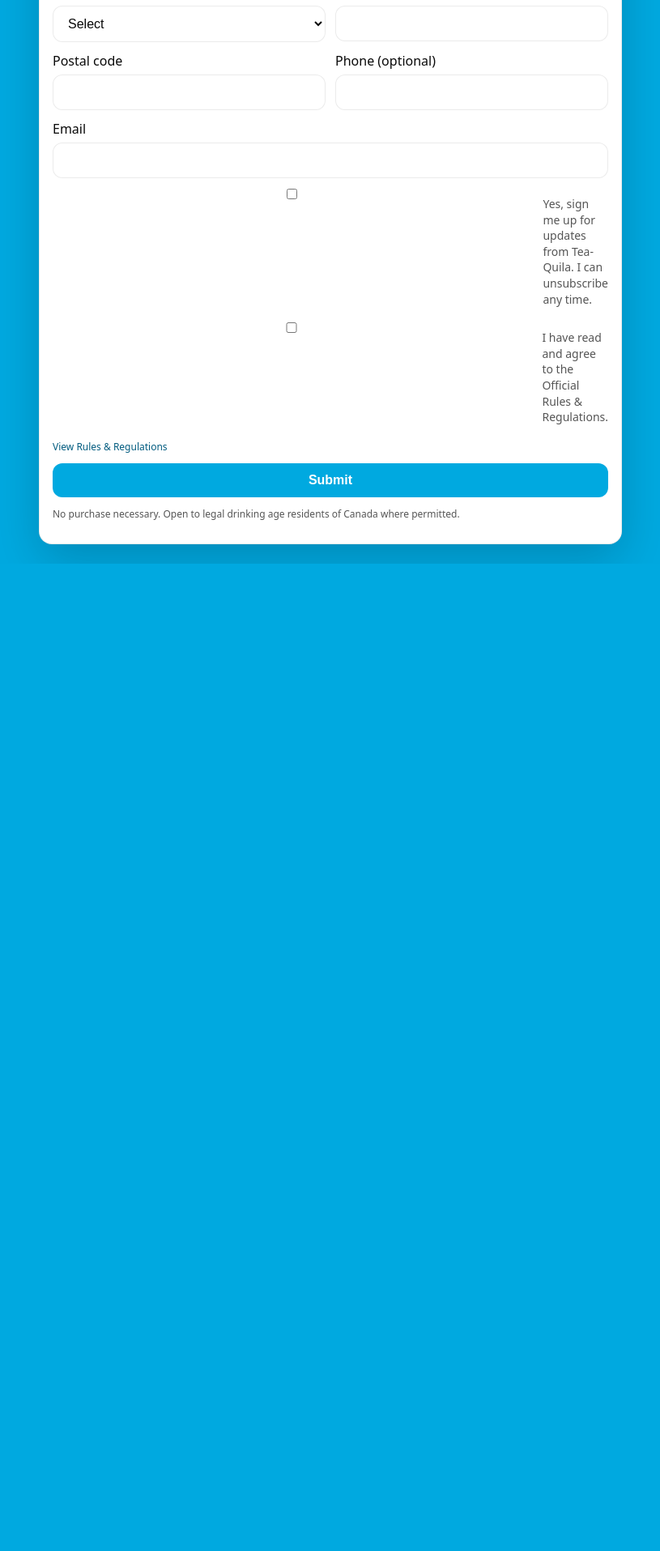
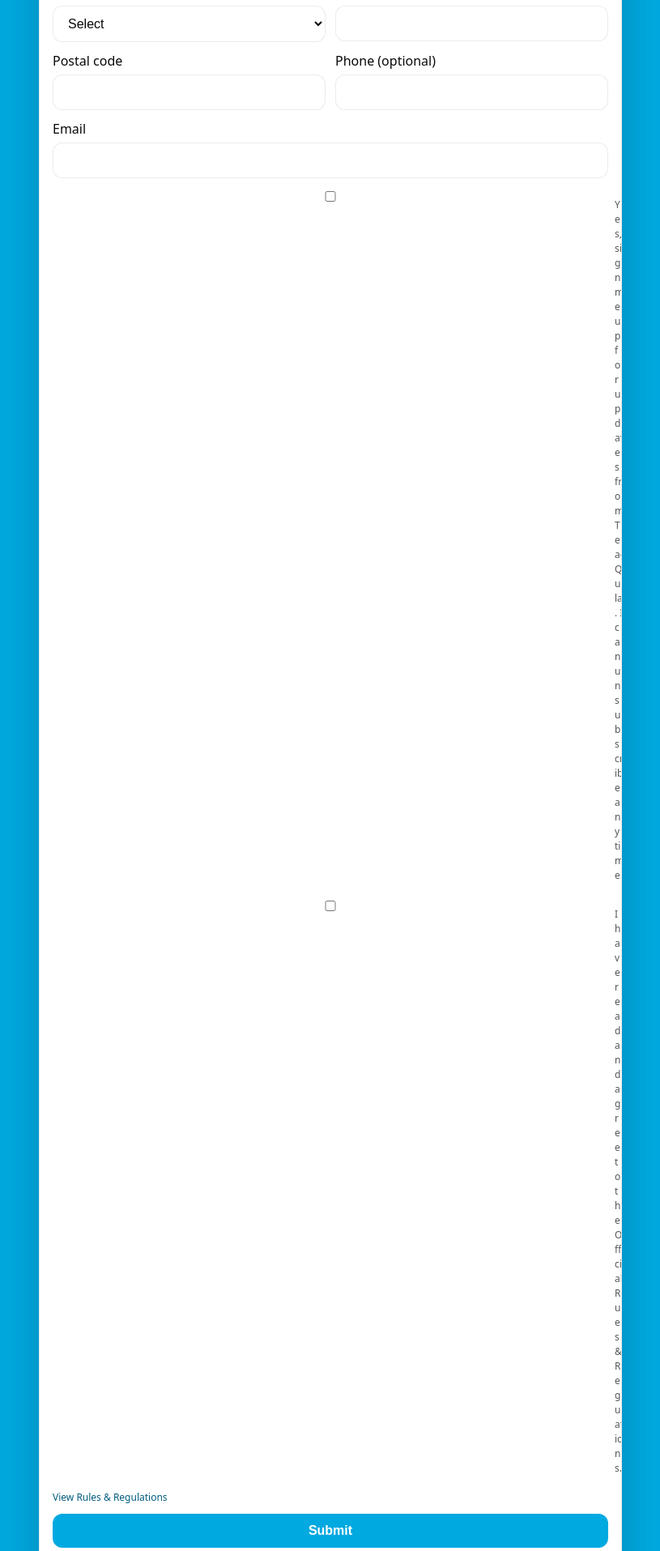
Before and after one commit to fhajiyev777/tea-quila-contest, a Flask app: template templates/index.html in a window 1280 px wide. Shown: the part 900-2815 px from the top of the page at 81% size, without its empty margins (232-1047 px from the left). Before the commit the page ends 1596 px from the top, so only its background shows below. Run offline with Flask 3, Linux system fonts and the light colour scheme; the template is opened without the code that fills it, so the values that code supplies are empty.

Commit message:
Update style.css

```diff
--- a/static/style.css
+++ b/static/style.css
@@ -35,22 +35,23 @@ a:hover{text-decoration:underline}
 .sorry{padding:48px 16px;text-align:center}
 /* Checkbox alignment */
 .actions{display:flex;align-items:flex-start;justify-content:space-between;gap:12px;flex-wrap:wrap;margin:8px 0 4px}
-.checkbox{display:flex;align-items:flex-start;gap:8px;margin:8px 0}
-.checkbox input[type="checkbox"]{margin-top:2px}
-/* Fix checkbox alignment */
 .checkbox {
   display: flex;
   align-items: flex-start;
-  margin: 10px 0;
+  width: 100%;
+  margin: 12px 0;
 }
 
 .checkbox input[type="checkbox"] {
-  margin: 3px 6px 0 0; /* top/right/bottom/left */
+  flex: 0 0 auto;
+  margin: 4px 8px 0 0;
 }
 
 .checkbox label {
-  flex: 1;
+  flex: 1 1 auto;
+  display: block;
   text-align: left;
-  line-height: 1.4;
-  font-size: 14px;
+  white-space: normal;
+  word-break: break-word;
+  line-height: 1.5;
 }
```
